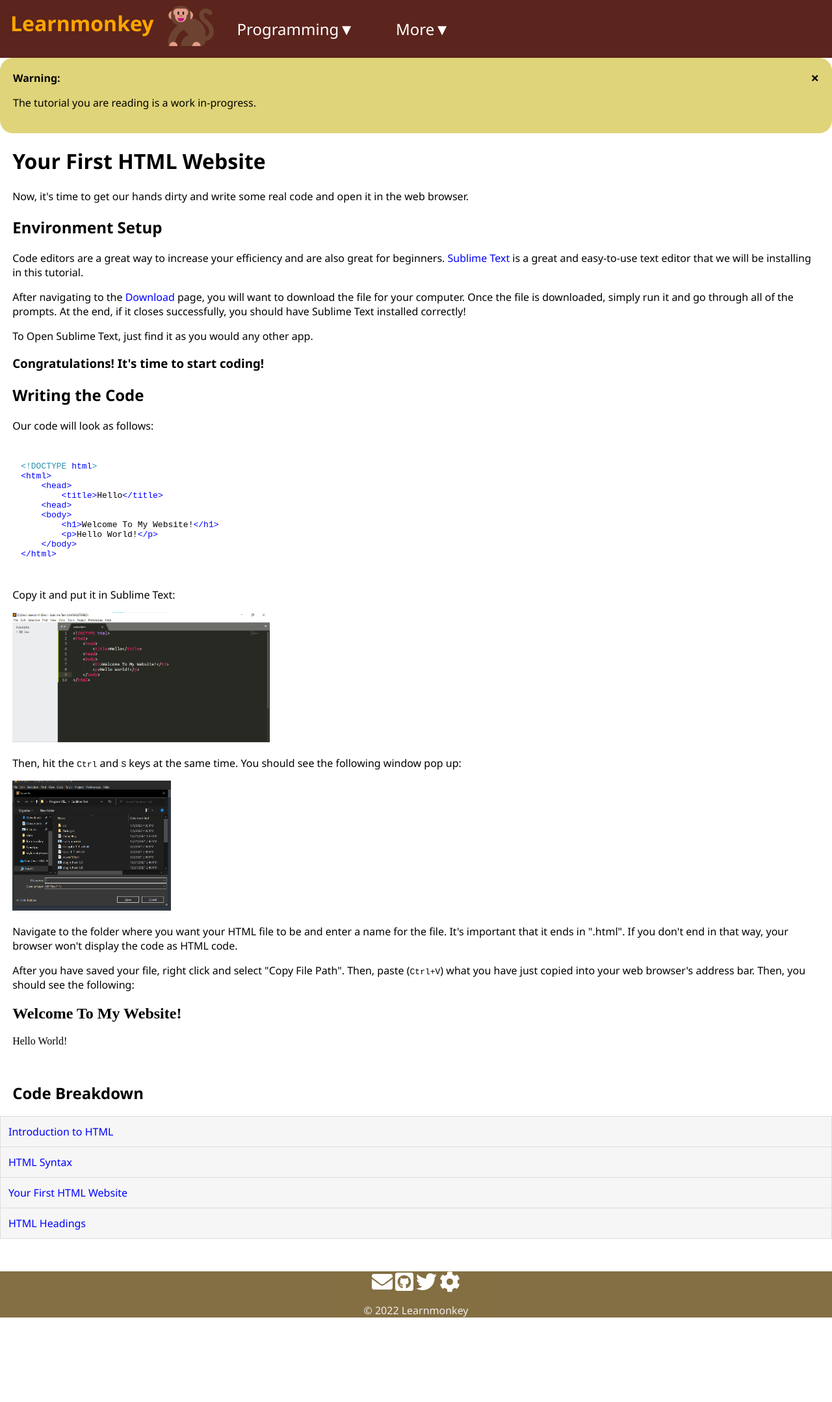
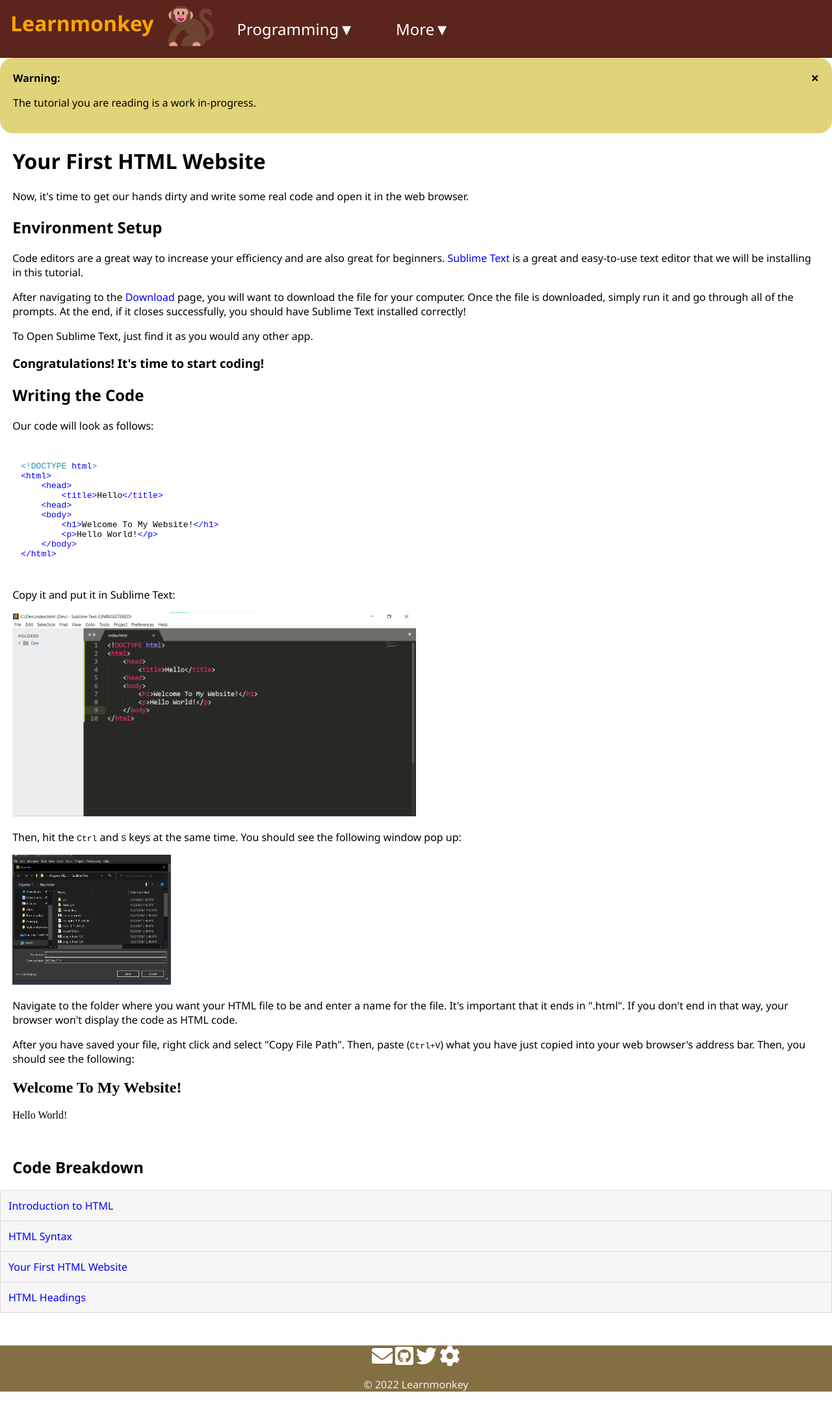
Before and after one commit to learnmonkey/learnmonkey.github.io, a Jekyll site: the page built from programming/html/your-first-html-website.html, in a window 1280 px wide. Shown: the whole page at 65% size. Built offline with Jekyll 4.4.1, drawn with Linux system fonts in a browser that asks for light colours; nearby versions of some CDN libraries; before the commit the page ends 2043 px from its top, so only the background shows below that.

Commit message:
edit image dimension

```diff
--- a/programming/html/your-first-html-website.html
+++ b/programming/html/your-first-html-website.html
@@ -31,7 +31,7 @@ layout: html
 &lt;/html>
     </code></pre>
     <p>Copy it and put it in Sublime Text: </p>
-    <img src="/images/programming/html/sublime-text-1.png" alt="Putting our HTML code in Sublime Text">
+    <img src="/images/programming/html/sublime-text-1.png" alt="Putting our HTML code in Sublime Text" style="height:50%;width:50%;">
     <p>Then, hit the <kbd>Ctrl</kbd> and <kbd>S</kbd> keys at the same time. You should see the following window pop up: </p>
     <img src="/images/programming/python/sublime-text-2.png" alt="The Sublime Text Save window">
     <p>Navigate to the folder where you want your HTML file to be and enter a name for the file. It's important that it ends in ".html". If you don't end in that way, your browser won't display the code as HTML code.</p>
```
